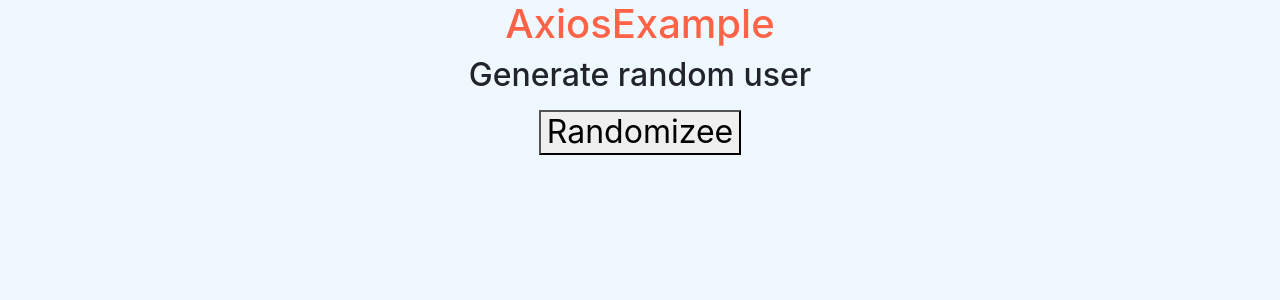
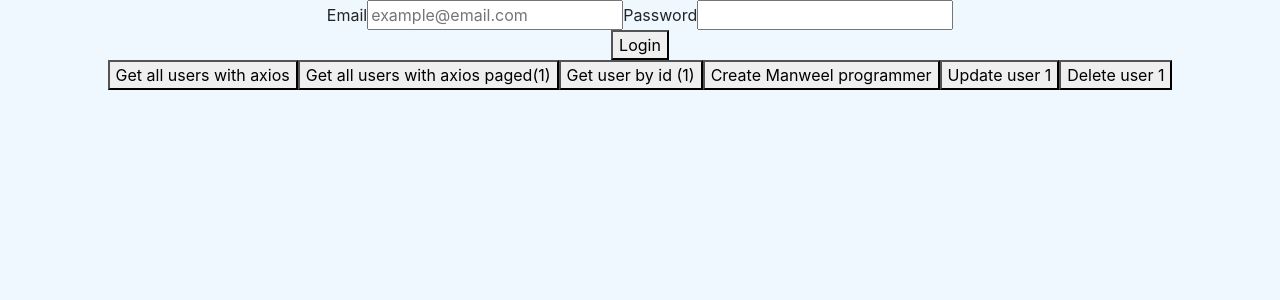
Before and after one commit to srmngp/ob-react, a React (Create React App) app: page / in a window 1280 px wide. Shown: the top 300 px of the page. Built offline with nearby package versions, Linux system fonts and the light colour scheme; no server answers.

Commit message:
22 - CRUD with Axios

```diff
--- a/src/App.js
+++ b/src/App.js
@@ -15,6 +15,7 @@ import AsyncExample from './components/pure/AsyncExample';
 import ObservableExample from './components/pure/ObservableExample';
 import FetchExample from './components/pure/FetchExample';
 import AxiosExample from './components/pure/AxiosExample';
+import AxiosCRUD from './components/pure/AxiosCRUD';
 
 function App() {
   return (
@@ -60,7 +61,9 @@ function App() {
 
       {/* <FetchExample /> */}
 
-      <AxiosExample />
+      {/* <AxiosExample /> */}
+
+      <AxiosCRUD />
 
     </div>
   );
--- /dev/null
+++ b/src/components/pure/AxiosCRUD.jsx
@@ -0,0 +1,146 @@
+import { ErrorMessage, Field, Form, Formik } from 'formik'
+import * as Yup from 'yup'
+import React from 'react'
+import { createUser, getAllUsers, getAllUsersPaged, getUserById, login, updateUserById } from '../../services/AxiosCRUDService'
+
+const AxiosCRUD = () => {
+
+    const authUser = (values) => {
+        login(values.email, values.password)
+            .then((response) => {
+                alert(JSON.stringify(response.data))
+                sessionStorage.setItem('token', response.data.token)
+            })
+            .catch((error) => alert(`Something went wrong: `, error))
+    }
+
+    const loginSchema = Yup.object().shape(
+        {
+            email: Yup.string()
+                .email('Not a valid email')
+                .required('Required'),
+            password: Yup.string()
+                .required('Required')
+        }
+    )
+
+    const initalCredentials = {
+        email: '',
+        password: ''
+    }
+
+    const obtainAllUsers = () => {
+        getAllUsers()
+            .then((response) => {
+                alert(JSON.stringify(response.data.data))
+            })
+    }
+
+    const obtainAllUsersPaged = (page) => {
+        getAllUsersPaged(page)
+            .then((response) => {
+                alert(JSON.stringify(response.data.data))
+            })
+    }
+
+    const obtainUserById = (id) => {
+        getUserById(id)
+            .then((response) => {
+                alert(JSON.stringify(response.data.data))
+            })
+    }
+
+    const createNewUser = (name, job) => {
+        createUser(name, job)
+            .then((response) => {
+                if (response.data && response.status === 200) {
+                    alert(JSON.stringify(response.data))
+                } else {
+                    throw new Error('User not created')
+                }
+            })
+    }
+
+    const updateUser = (name, job) => {
+        updateUserById(name, job)
+            .then((response) => {
+                if (response.data && response.status === 201) {
+                    alert(JSON.stringify(response.data))
+                } else {
+                    throw new Error('User not created')
+                }
+            })
+    }
+
+    const deleteUserById = (id) => {
+        deleteUserById(id)
+        .then((response) => {
+            if (response.data && response.status === 204) {
+                alert(JSON.stringify(response.data))
+            } else {
+                throw new Error('User not deleted')
+            }
+        })
+    }
+
+    return (
+        <div>
+            <Formik
+                initialValues={initalCredentials}
+                validationSchema={loginSchema}
+                onSubmit={async (values) => {
+                    authUser(values)
+                }}
+            >
+
+                {({ errors }) => (
+                    <Form>
+                        <label htmlFor='email'>Email</label>
+                        <Field id='email' type='email' name='email' placeholder='example@email.com' />
+                        {errors.email && (
+                            <ErrorMessage name='email' component='div' />
+                        )}
+
+                        <label htmlFor='password'>Password</label>
+                        <Field id='password' type='password' name='password' />
+                        {errors.password && (
+                            <ErrorMessage name='password' component='div' />
+                        )}
+
+                    </Form>
+                )}
+
+            </Formik>
+            <button onClick={authUser}>
+                Login
+            </button>
+            <div>
+                <button onClick={obtainAllUsers}>
+                    Get all users with axios
+                </button>
+
+                <button onClick={() => obtainAllUsersPaged(1)}>
+                    Get all users with axios paged(1)
+                </button>
+
+                <button onClick={() => obtainUserById(1)}>
+                    Get user by id (1)
+                </button>
+
+                <button onClick={() => createNewUser('Manweel', 'programmer')}>
+                    Create Manweel programmer
+                </button>
+
+                <button onClick={() => updateUser('1', 'Manweel', 'programmer')}>
+                    Update user 1
+                </button>
+
+                <button onClick={() => deleteUserById('1')}>
+                    Delete user 1
+                </button>
+            </div>
+        </div>
+    )
+}
+
+export default AxiosCRUD
--- /dev/null
+++ b/src/services/AxiosCRUDService.js
@@ -0,0 +1,47 @@
+import axios from "axios"
+
+const urlBase = 'https://reqres.in/api'
+const urlUsers = urlBase + '/users'
+
+export const login = (email, password) => {
+    const body = {
+        email,
+        password
+    }
+
+    return axios.post(urlBase + '/loign', body)
+}
+
+export const getAllUsers = () => {
+    return axios.get(urlBase)
+}
+
+export const getAllUsersPaged = (page) => {
+    return axios.get(urlBase + `page=${page}`)
+}
+
+export const getUserById = (id) => {
+    return axios.get(urlBase + `/${id}`)
+}
+
+export const createUser = (name, job) => {
+    const body = {
+        name,
+        job
+    }
+
+    return axios.post(urlUsers, body)
+}
+// ta un poco roto esto último
+export const updateUserById = (id, name, job) => {
+    const body = {
+        name,
+        job
+    }
+
+    return axios.put(urlUsers + `/${id}`, body)
+}
+
+export const deleteUserById = (id) => {
+    return axios.delete(urlBase + `/${id}`)
+}
--- a/src/services/AxiosService.js
+++ b/src/services/AxiosService.js
@@ -1,8 +1,8 @@
-import axiosrequest from "../utils/config/axios.config";
+import axiosRequest from "../utils/config/axios.config";
 
 export function getRandomUser() {
     //axiosrequest.post('/login', body)
-    return axiosrequest.get('/', {
+    return axiosRequest.get('/', {
         validateStatus: function (status) {
             return status < 500
         }
```
